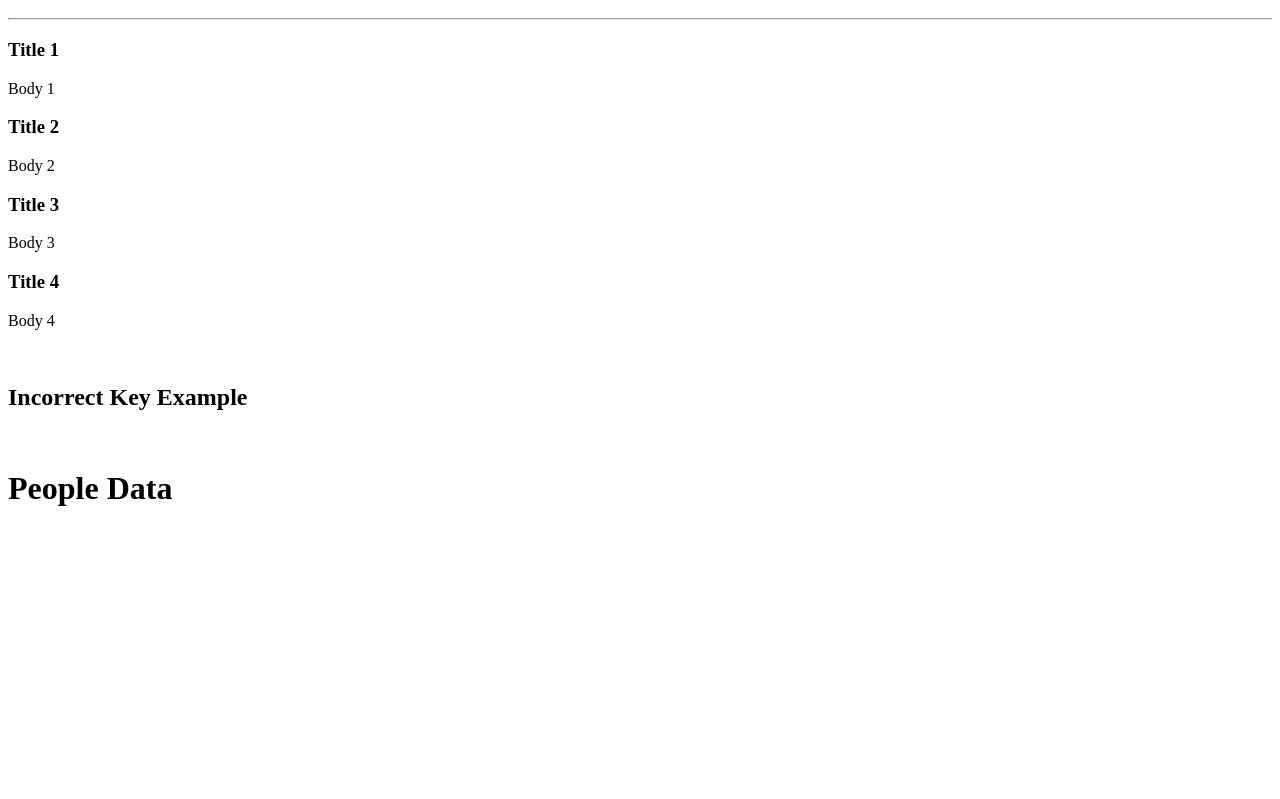
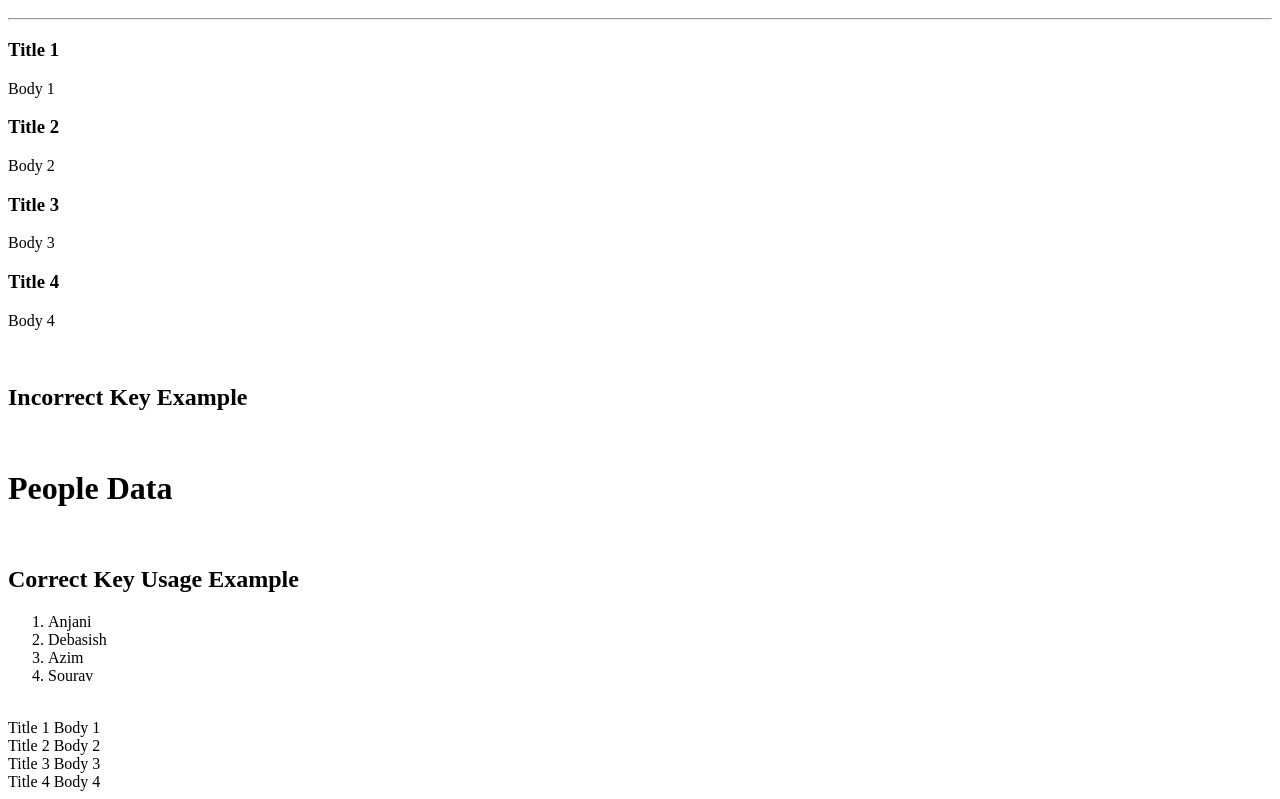
Before and after one commit to debasishsahoo/ardent-virtusa-mern-21-01-23, a React (Create React App) app in the folder Frontend/client/: page / in a window 1280 px wide. Shown: the part 578-1377 px from the top of the page. Before the commit the page ends 1107 px from the top, so only its background shows below. Built offline with nearby package versions, Linux system fonts and the light colour scheme; the HTML template or start-up script is replaced by a standard one.

Commit message:
Proivide The Solution

```diff
--- a/Frontend/client/src/App.js
+++ b/Frontend/client/src/App.js
@@ -1,6 +1,7 @@
 import React from 'react';
 import List1, { List2, Blog, SubList, OtherMap } from './DataMap/List'
-
+import CorrectNameList from './DataMap/Sol1'
+import MainApp from './DataMap/Sol2'
 function App() {
   const NameList = ['Anjani', 'Debasish', 'Azim', 'Sourav']
 
@@ -31,6 +32,10 @@ function App() {
       <SubList Data={posts} />
       <br />
       <OtherMap data={people} />
+      <br />
+      <CorrectNameList myLists={NameList} />
+      <br />
+      <MainApp data={people} />
     </>
   );
 }
--- /dev/null
+++ b/Frontend/client/src/DataMap/Sol1.jsx
@@ -0,0 +1,22 @@
+function ListItem(props) {
+    const item = props.item;
+    return (
+        // No need to specify the key here.
+        <li> {item} </li>
+    );
+}
+function CorrectNameList(props) {
+    const myLists = props.myLists;
+    const listItems = myLists.map((strLists) =>
+        // The key should have been specified here.
+        <ListItem key={myLists.toString()} item={strLists} />
+    );
+    return (
+        <div>
+            <h2>Correct Key Usage Example</h2>
+            <ol>{listItems}</ol>
+        </div>
+    );
+}
+
+export default CorrectNameList;
--- /dev/null
+++ b/Frontend/client/src/DataMap/Sol2.jsx
@@ -0,0 +1,16 @@
+const People = ({ firstname, lastname }) => (
+    <div>
+        {firstname} {lastname}
+    </div>
+);
+
+export default function MainApp(props) {
+    const peoplelist = props.data;
+    return (
+        <div>
+            {peoplelist.map((p, i) => (
+                <People {...p} key={i} />
+            ))}
+        </div>
+    );
+}
```
Also changed, not shown: Frontend/client/src/DataMap/List.jsx (+12 -8 lines).
